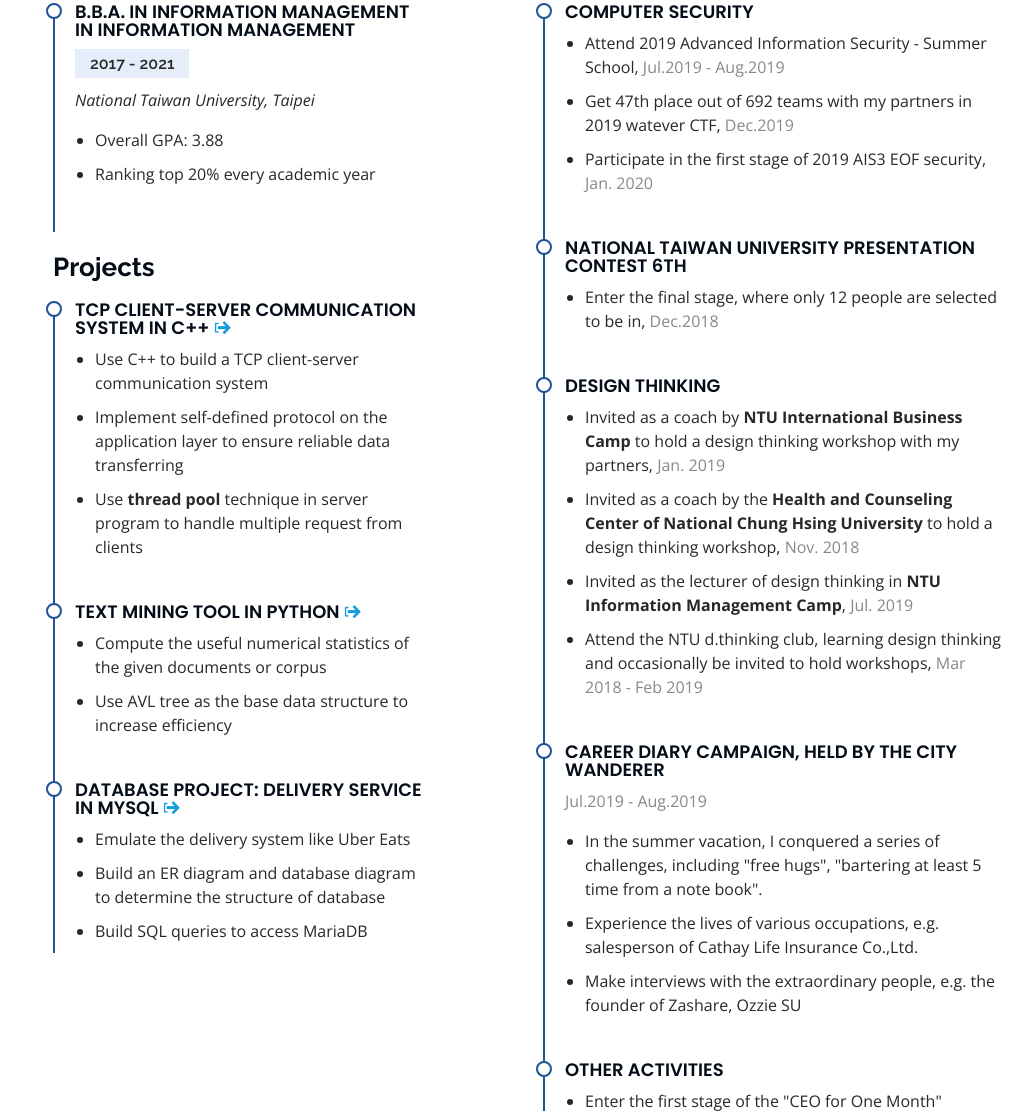
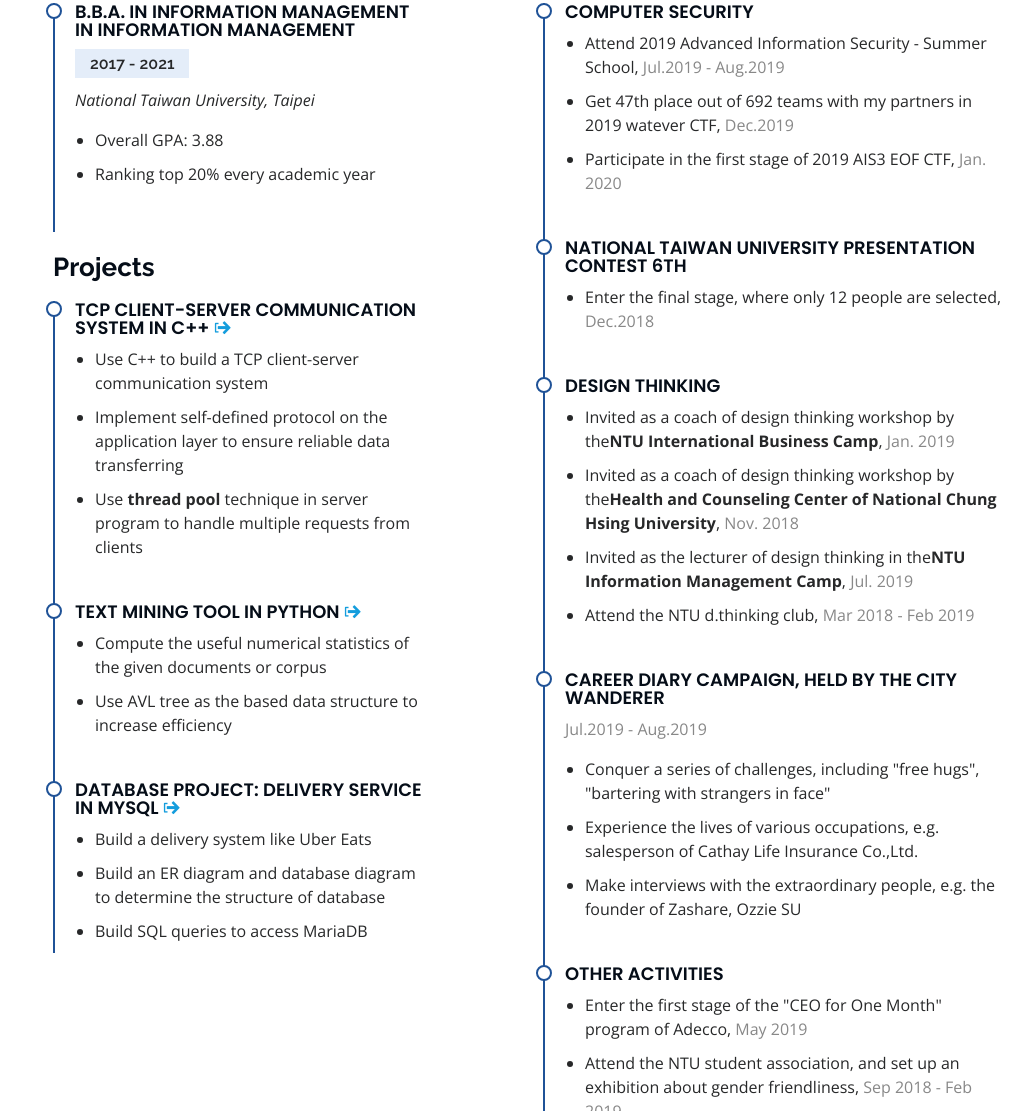
Before and after one commit to Howard-Hsiao/Yun_website, a plain HTML site: page index.html in a window 1280 px wide. Shown: the part 2145-3256 px from the top of the page, without its empty margins (262-1280 px from the left). Drawn offline with nearby package versions, Linux system fonts and the light colour scheme.

Commit message:
improve the expression and correct some syntax mistakes

```diff
--- a/index.html
+++ b/index.html
@@ -154,7 +154,7 @@
 
           <ul>
               <li>C++ | Python</li>
-              <li>HTML | CSS | Java Script</li>
+              <li>HTML | CSS | JavaScript</li>
               <li>SQL</li>
               <li>PHP</li>
           </ul>
@@ -170,7 +170,7 @@
               <li>Networks</li>
               <li>Database Management</li>
               <li>Computer Security</li>
-              <li>Operation Research</li>
+              <li>Operations Research</li>
           </ul>
 
           </div>
@@ -186,7 +186,7 @@
         <div class="section-title">
           <h2>Resume</h2>
           <h3 class="resume-title">Howard, Hsiao</h3>
-          <p>Conscious, information management student in National Taiwan University(NTU). Proficient in C++, and python. Design thinking coach, had been invited by NTU International Business camp and NCHU to run a workshop. Honorable Mention In 6th NTU presentation contest.</p>
+          <p>Information management student in National Taiwan University(NTU). Proficient in C++, and python. Design thinking coach, had been invited by NTU International Business camp and NCHU to run a workshop. Honorable Mention In 6th NTU presentation contest.</p>
         </div>
 
         <div class="row">
@@ -215,7 +215,7 @@
             <ul>
               <li>Use C++ to build a TCP client-server communication system</li>
               <li>Implement self-defined protocol on the application layer to ensure reliable data transferring</li>
-              <li>Use <strong>thread pool</strong> technique in server program to handle multiple request from clients</li>
+              <li>Use <strong>thread pool</strong> technique in server program to handle multiple requests from clients</li>
             </ul>
           </div>
 
@@ -228,7 +228,7 @@
 
             <ul>
               <li>Compute the useful numerical statistics of the given documents or corpus</li>
-              <li>Use AVL tree as the base data structure to increase efficiency</li>
+              <li>Use AVL tree as the based data structure to increase efficiency</li>
             </ul>
           </div>
 
@@ -240,7 +240,7 @@
             </h4>
 
             <ul>
-              <li>Emulate the delivery system like Uber Eats</li>
+              <li>Build a delivery system like Uber Eats</li>
               <li>Build an ER diagram and database diagram to determine the structure of database</li>
               <li>Build SQL queries to access MariaDB</li>
             </ul>
@@ -257,23 +257,23 @@
               <ul>
                 <li>Attend 2019 Advanced Information Security - Summer School, <span style="color: rgb(136, 136, 136);">Jul.2019 - Aug.2019</span></li>
                 <li>Get 47th place out of 692 teams with my partners in 2019 watever CTF, <span style="color: rgb(136, 136, 136);">Dec.2019</span></li>
-                <li>Participate in the first stage of 2019 AIS3 EOF security, <span style="color: rgb(136, 136, 136);">Jan. 2020</span></li>
+                <li>Participate in the first stage of 2019 AIS3 EOF CTF, <span style="color: rgb(136, 136, 136);">Jan. 2020</span></li>
               </ul>
             </div>
 
             <div class="resume-item">
               <h4>National Taiwan University Presentation Contest 6th</h4>
               <ul>
-                <li>Enter the final stage, where only 12 people are selected to be in, <span style="color: rgb(136, 136, 136);">Dec.2018</span></li>
+                <li>Enter the final stage, where only 12 people are selected, <span style="color: rgb(136, 136, 136);">Dec.2018</span></li>
             </div>
 
             <div class="resume-item">
               <h4>Design Thinking</h4>
               <ul>
-                <li>Invited as a coach by <strong>NTU International Business Camp</strong> to hold a design thinking workshop with my partners, <span style="color: rgb(136, 136, 136);">Jan. 2019</span></li>
-                <li>Invited as a coach by the <strong>Health and Counseling Center of National Chung Hsing University</strong> to hold a design thinking workshop, <span style="color: rgb(136, 136, 136);">Nov. 2018</span></li>
-                <li>Invited as the lecturer of design thinking in <strong>NTU Information Management Camp</strong>, <span style="color: rgb(136, 136, 136);">Jul. 2019</span></li>
-                <li>Attend the NTU d.thinking club, learning design thinking and occasionally be invited to hold workshops, <span style="color: rgb(136, 136, 136);">Mar 2018 - Feb 2019</span></li>
+                <li>Invited as a coach of design thinking workshop by the<strong>NTU International Business Camp</strong>, <span style="color: rgb(136, 136, 136);">Jan. 2019</span></li>
+                <li>Invited as a coach of design thinking workshop by the<strong>Health and Counseling Center of National Chung Hsing University</strong>, <span style="color: rgb(136, 136, 136);">Nov. 2018</span></li>
+                <li>Invited as the lecturer of design thinking in the<strong>NTU Information Management Camp</strong>, <span style="color: rgb(136, 136, 136);">Jul. 2019</span></li>
+                <li>Attend the NTU d.thinking club, <span style="color: rgb(136, 136, 136);">Mar 2018 - Feb 2019</span></li>
               </ul>
             </div>
 
@@ -281,7 +281,7 @@
               <h4>Career Diary Campaign, held by the City Wanderer</h4>
               <p style="color: rgb(136, 136, 136);">Jul.2019 - Aug.2019</p>
               <ul>
-                <li>In the summer vacation, I conquered a series of challenges, including "free hugs", "bartering at least 5 time from a note book". </li>
+                <li>Conquer a series of challenges, including "free hugs", "bartering with strangers in face" </li>
                 <li>Experience the lives of various occupations, e.g. salesperson of Cathay Life Insurance Co.,Ltd. </li>
                 <li>Make interviews with the extraordinary people, e.g. the founder of Zashare, Ozzie SU</li>
               </ul>
```
